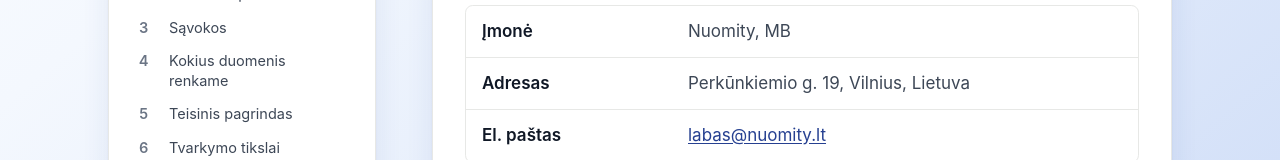
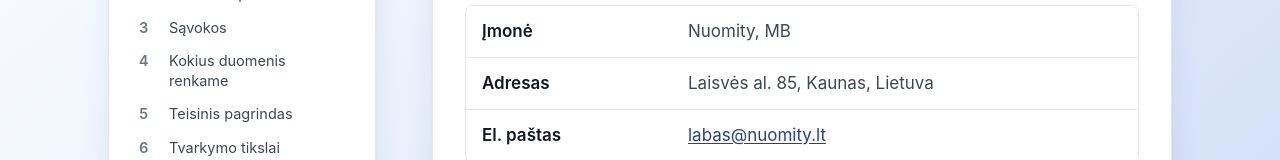
Before and after one commit to Nuomity/nuomity-landing, a plain HTML site: page privatumo-politika/index.html in a window 1280 px wide. Shown: the part 606-766 px from the top of the page. Drawn offline with Linux system fonts and the light colour scheme.

Commit message:
Update index.html

```diff
--- a/privatumo-politika/index.html
+++ b/privatumo-politika/index.html
@@ -389,7 +389,7 @@
         <p data-en="The data controller responsible for your personal data is:">Už Jūsų asmens duomenis atsakingas duomenų valdytojas yra:</p>
         <div class="legal-deflist">
           <div><dt data-en="Company">Įmonė</dt><dd>Nuomity, MB</dd></div>
-          <div><dt data-en="Address">Adresas</dt><dd>Perkūnkiemio g. 19, Vilnius, <span data-en="Lithuania">Lietuva</span></dd></div>
+          <div><dt data-en="Address">Adresas</dt><dd>Laisvės al. 85, Kaunas, <span data-en="Lithuania">Lietuva</span></dd></div>
           <div><dt data-en="Email">El. paštas</dt><dd><a href="mailto:labas@nuomity.lt">labas@nuomity.lt</a></dd></div>
         </div>
         <p data-en="We have not appointed a Data Protection Officer (DPO), as our processing does not meet the criteria that require one under the GDPR. For any data protection question, write to us at the email address above.">Duomenų apsaugos pareigūno (DAP) neskyrėme, nes mūsų vykdomas duomenų tvarkymas neatitinka BDAR nustatytų kriterijų, kada jis privalomas. Visais duomenų apsaugos klausimais rašykite mums aukščiau nurodytu el. pašto adresu.</p>
```
